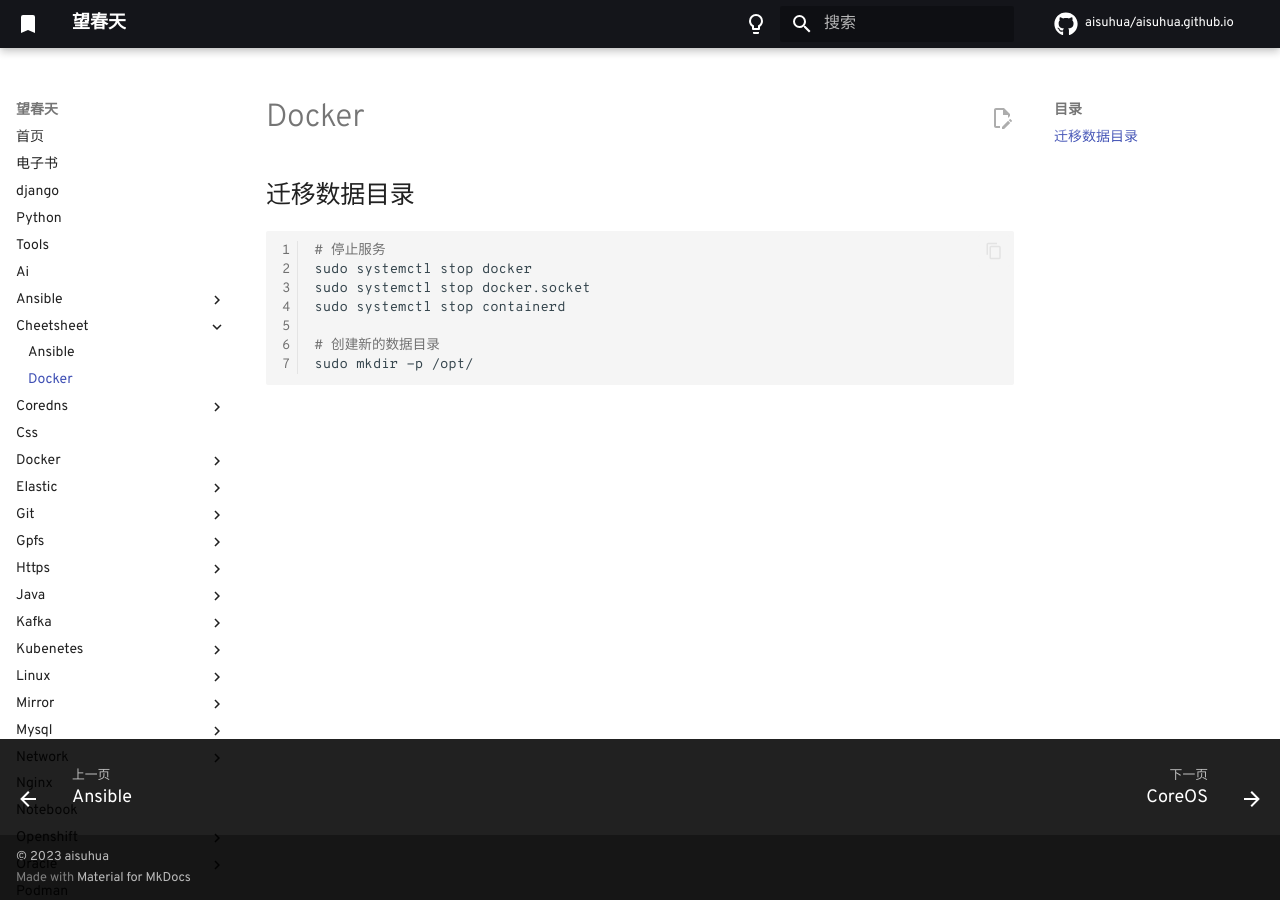
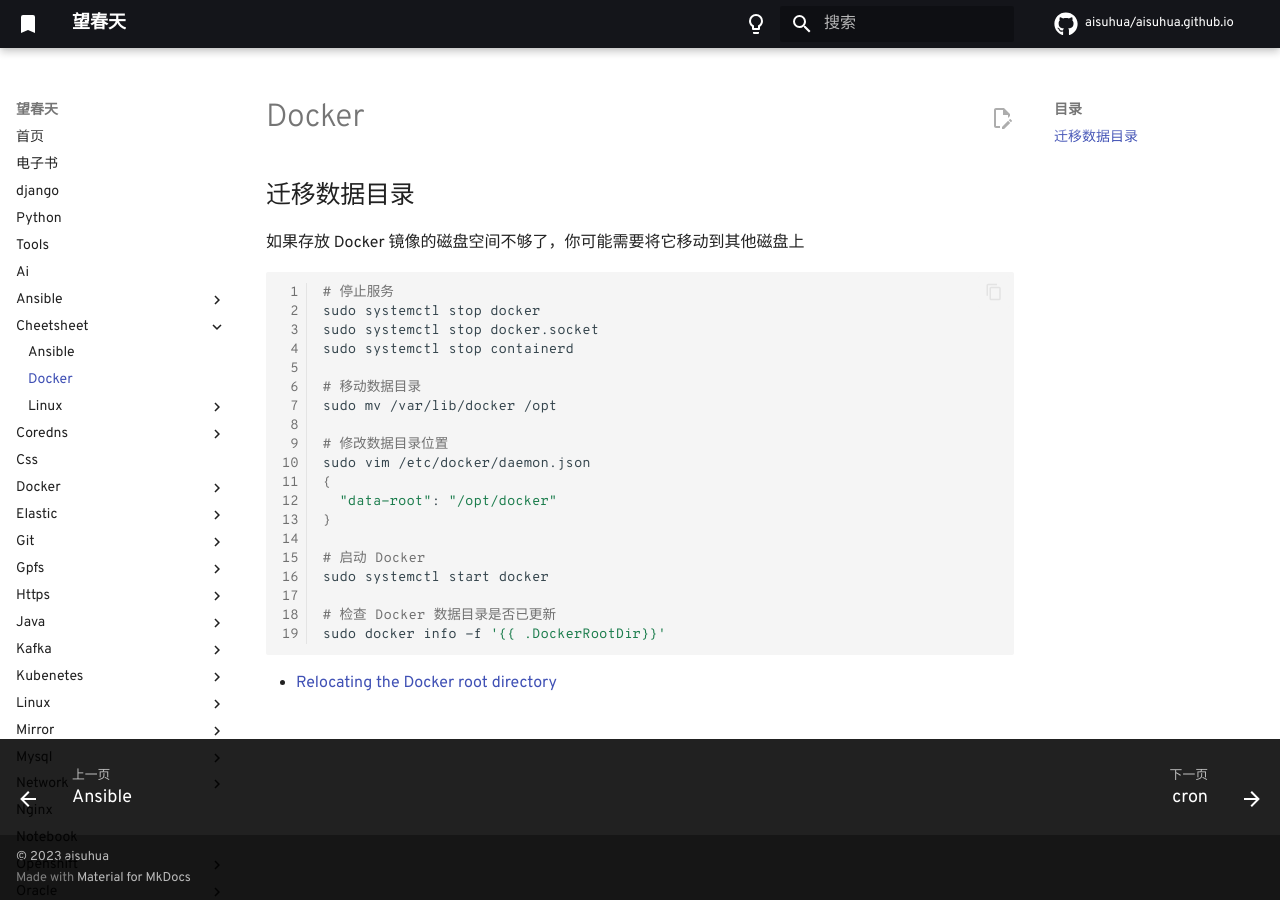
Before and after one commit to aisuhua/aisuhua.github.io, an MkDocs documentation site: the page built from docs/cheetsheet/docker.md, in a window 1280 px wide. Built offline with MkDocs 1.6.1 and Material for MkDocs 9.7.7, drawn with Linux system fonts in a browser that asks for light colours; comment, search, counter and statistics services are not loaded.

Commit message:
ansible.md docker.md

````diff
--- a/docs/cheetsheet/docker.md
+++ b/docs/cheetsheet/docker.md
@@ -1,6 +1,8 @@
 # Docker
 
 ## 迁移数据目录
+
+如果存放 Docker 镜像的磁盘空间不够了，你可能需要将它移动到其他磁盘上
 
 ```sh
 # 停止服务
@@ -8,6 +10,20 @@
 sudo systemctl stop docker.socket
 sudo systemctl stop containerd
 
-# 创建新的数据目录
-sudo mkdir -p /opt/
+# 移动数据目录
+sudo mv /var/lib/docker /opt
+
+# 修改数据目录位置
+sudo vim /etc/docker/daemon.json
+{
+  "data-root": "/opt/docker"
+}
+
+# 启动 Docker
+sudo systemctl start docker
+
+# 检查 Docker 数据目录是否已更新
+sudo docker info -f '{{ .DockerRootDir}}'
 ```
+
+- [Relocating the Docker root directory](https://www.ibm.com/docs/en/z-logdata-analytics/5.1.0?topic=software-relocating-docker-root-directory)
````
Also changed, not shown: docs/cheetsheet/linux/cron.md (added, +3 -0 lines).
